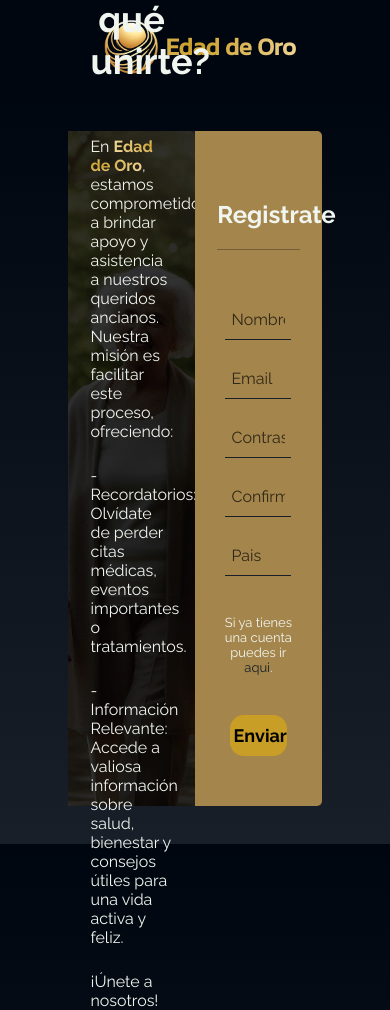
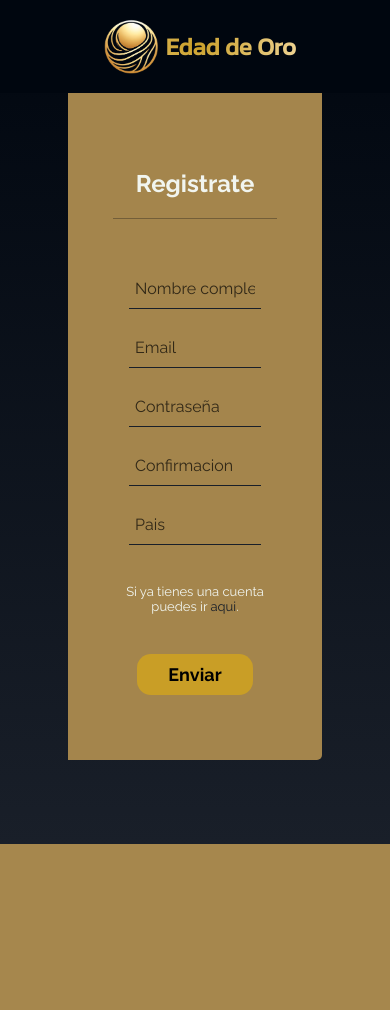
Before and after one commit to TimmyElTaco/CS50-final-project, a Flask app: page /register in a window 390 px wide. After the commit the page ends 844 px from the top, so only its background shows below. Run offline with Flask 3, Linux system fonts and the light colour scheme; some libraries are stand-ins or nearby versions.

Commit message:
Add interactive to the navbar; responsive login
Add a interactive navbar that disapear when scroll
and make the login and register page responsive

```diff
--- a/static/styles.css
+++ b/static/styles.css
@@ -4,6 +4,7 @@
     --color: #C99E26;
     --accent-color: #A4854C;
     --background-light: #191F29;
+    scroll-behavior:smooth;
 }
 
 * {
@@ -22,6 +23,7 @@
 }
 
 .navbar {
+    position: fixed;
     display: flex;
     flex-direction: row;
     color: var(--text);
@@ -29,6 +31,7 @@
     justify-content: space-around;
     background-color: var(--background);
     height: 11vh;
+    width: 100%;
 }
 
 #home-button {
@@ -112,7 +115,7 @@
 }
 
 #container-sentence {
-    height: 89vh;
+    height: 100vh;
     background: linear-gradient(var(--background), var(--background-light));
     display: flex;
     flex-direction: column;
@@ -273,10 +276,18 @@
     text-align: left;
 }
 
-#info-login p span {
+#strong-gradient {
     background: radial-gradient(var(--color), #FBE6BA);
     -webkit-text-fill-color: transparent;
     -webkit-background-clip: text;
     background-clip: text;
     font-weight: 700;
 }
+
+/* Responsive login */
+
+@media (max-width: 1100px){
+    #info-login {
+        display: none;
+    }
+}
--- a/templates/index.html
+++ b/templates/index.html
@@ -14,7 +14,10 @@
             <div><i class="fa-solid fa-chevron-up fa-fade" style="color: #c99e26;"></i></div>
         </section>
         <section id="sobre-nosotros">
-
+            <div id="container-sobre-nosotros">
+                <h2>Nuestro objetivo</h2>
+                <p>En <span #strong-gradient>Edad de Oro</span></p>
+            </div>
         </section>
     </main>
 {% endblock %}
--- a/templates/layout-form.html
+++ b/templates/layout-form.html
@@ -26,7 +26,7 @@
                 <div id="container-info">
                     <h2>¿Por qué unirte?</h2>
                     <p>
-                        En <span>Edad de Oro</span>, estamos comprometidos a brindar apoyo y asistencia a nuestros queridos ancianos.
+                        En <span id="strong-gradient">Edad de Oro</span>, estamos comprometidos a brindar apoyo y asistencia a nuestros queridos ancianos.
                         Nuestra misión es facilitar este proceso, ofreciendo:
                     </p>
                     <p>
```
Also changed, not shown: templates/layout.html (+20 -1 lines), 2 other files.
